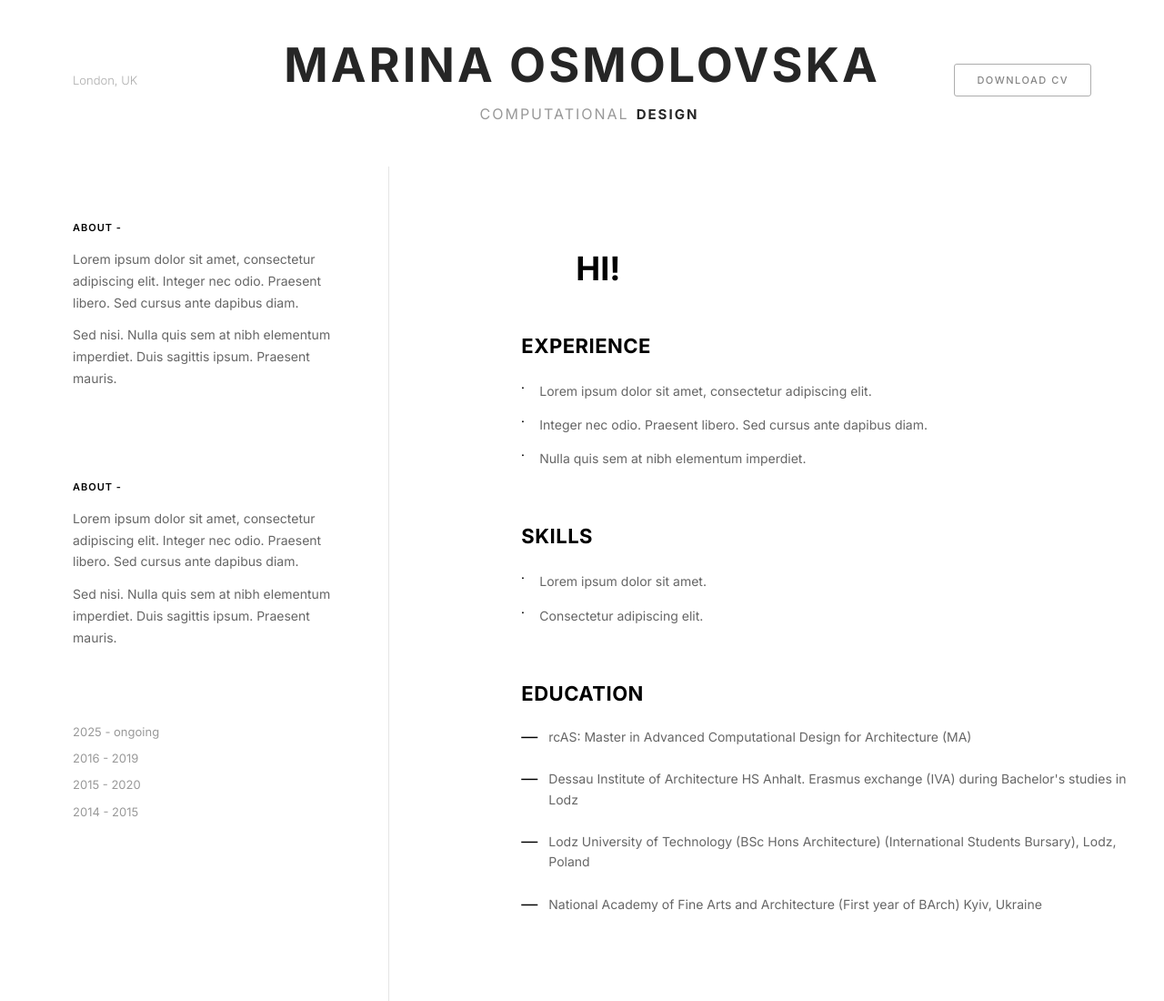
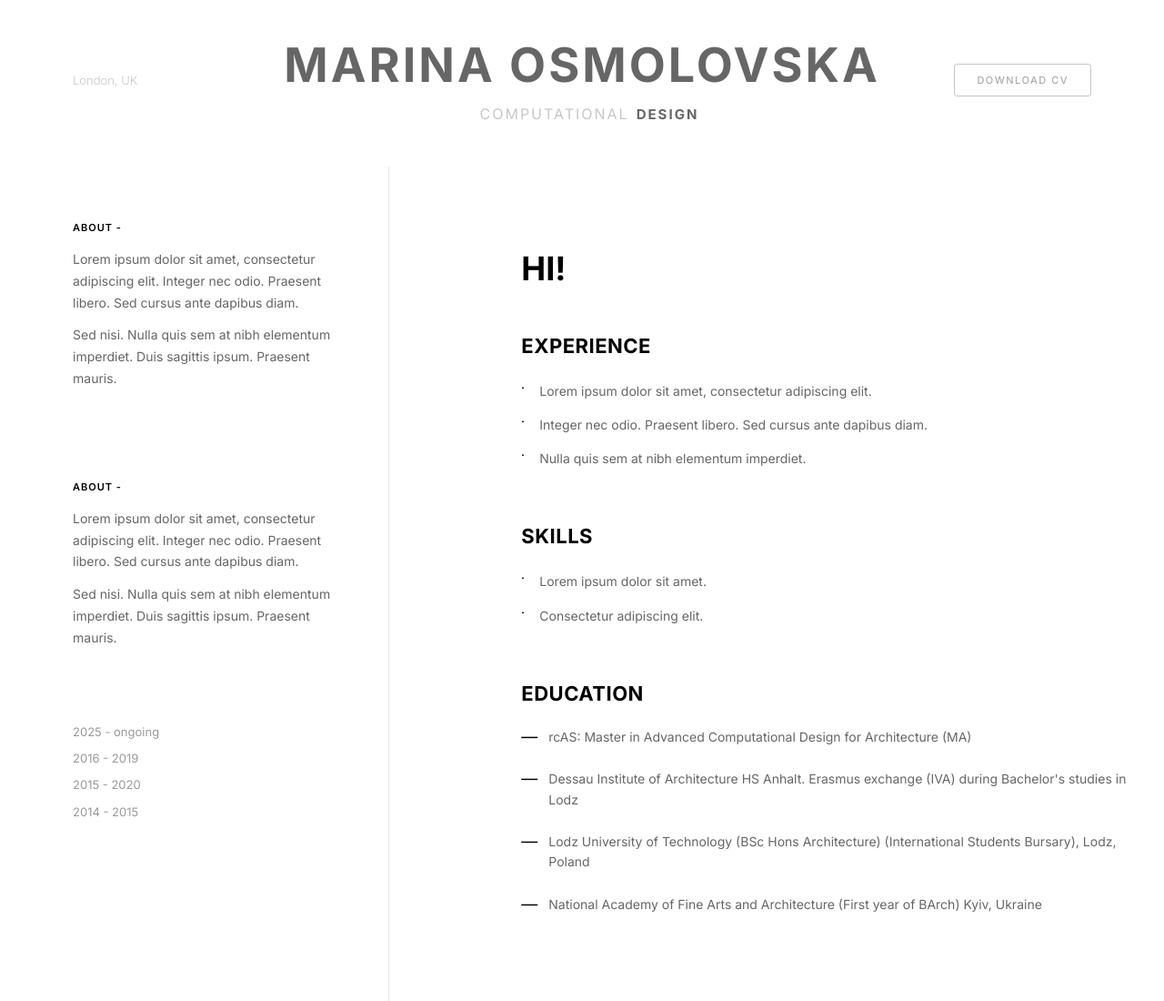
Before and after one commit to marinaosmolovska/iaac_test, a plain HTML site: page index.html in a window 1280 px wide. Shown: the top 1100 px of the page at 91% size. Drawn offline with Linux system fonts and the light colour scheme.

Commit message:
Header + Layout change
Header transparency increased
"Hi!" moved to match the rest of the text

```diff
--- a/styles.css
+++ b/styles.css
@@ -35,7 +35,7 @@ body{
   width:100vw;
   z-index:1000;
   transition:all 0.3s ease;
-  background: rgba(255,255,255,0.75);
+  background: rgba(255,255,255,0.5);
   backdrop-filter: blur(8px);
   -webkit-backdrop-filter: blur(8px);
 }
@@ -49,12 +49,12 @@ body{
   position:relative;
   background:transparent; /* actual overlay comes from .site-header */
 }
-.site-name{font-size:52px;margin:0;font-weight:700;letter-spacing:3px;margin-bottom:8px;color:rgba(0,0,0,0.85);text-align:center}
-.location{position:absolute;left:80px;top:50%;transform:translateY(-50%);font-size:13px;color:rgba(153,153,153,0.8);font-weight:300}
+.site-name{font-size:52px;margin:0;font-weight:700;letter-spacing:3px;margin-bottom:8px;color:rgba(0,0,0,0.6);text-align:center}
+.location{position:absolute;left:80px;top:50%;transform:translateY(-50%);font-size:13px;color:rgba(153,153,153,0.55);font-weight:300}
 .center-head{display:flex;flex-direction:column;align-items:center}
 
 .rotator{display:flex;align-items:center;justify-content:center;gap:8px;margin-top:4px}
-.rotator .static{display:inline-block;font-weight:700;font-size:15px;letter-spacing:2px;color:rgba(0,0,0,0.85);text-align:left}
+.rotator .static{display:inline-block;font-weight:700;font-size:15px;letter-spacing:2px;color:rgba(0,0,0,0.6);text-align:left}
 .rotating{position:relative;height:20px;overflow:hidden;display:inline-block;width:180px;text-align:right}
 .rotating .word{display:block;position:absolute;left:0;right:0;opacity:0;transform:translateY(100%);text-transform:uppercase;letter-spacing:2px}
 .rotating .word:nth-child(1){font-weight:700;color:var(--black)}
@@ -69,11 +69,11 @@ body{
   100%{opacity:0;transform:translateY(-100%)}
 }
 .rotating .word{animation:rotateWords 10.8s ease-in-out infinite}
-.rotating .word:nth-child(1){animation-delay:0s}
-.rotating .word:nth-child(2){animation-delay:3.6s}
-.rotating .word:nth-child(3){animation-delay:7.2s}
+.rotating .word:nth-child(1){animation-delay:0s;font-weight:700;color:rgba(0,0,0,0.6)}
+.rotating .word:nth-child(2){animation-delay:3.6s;font-weight:400;color:rgba(153,153,153,0.55)}
+.rotating .word:nth-child(3){animation-delay:7.2s;font-weight:300;color:rgba(204,204,204,0.55)}
 
-.cv-btn{position:absolute;right:80px;top:50%;transform:translateY(-50%);border:1.5px solid rgba(153,153,153,0.8);background:transparent;padding:10px 24px;border-radius:3px;text-decoration:none;color:rgba(102,102,102,0.8);font-size:11px;text-transform:uppercase;letter-spacing:1.5px;font-weight:500;cursor:pointer;transition:all 0.3s ease}
+.cv-btn{position:absolute;right:80px;top:50%;transform:translateY(-50%);border:1.5px solid rgba(153,153,153,0.55);background:transparent;padding:10px 24px;border-radius:3px;text-decoration:none;color:rgba(102,102,102,0.55);font-size:11px;text-transform:uppercase;letter-spacing:1.5px;font-weight:500;cursor:pointer;transition:all 0.3s ease}
 .cv-btn:hover{background:rgba(245,245,245,0.9);border-color:rgba(102,102,102,0.9)}
 
 /* Two column layout with vertical divider */
@@ -91,7 +91,7 @@ body{
 .years .year{font-size:13px;line-height:1.8;color:#999999;font-weight:400;margin-bottom:6px}
 
 /* Right column */
-.hi{font-size:36px;font-weight:700;color:var(--black);margin-bottom:50px;padding-left:60px}
+.hi{font-size:36px;font-weight:700;color:var(--black);margin-bottom:50px;padding-left:0}
 .section-head{font-size:22px;font-weight:700;letter-spacing:0.5px;color:var(--black);margin-bottom:24px}
 .section-head.center{text-align:center}
 .bullets{list-style:none;padding-left:0;margin:0}
```
Also changed, not shown: 1 other file.
